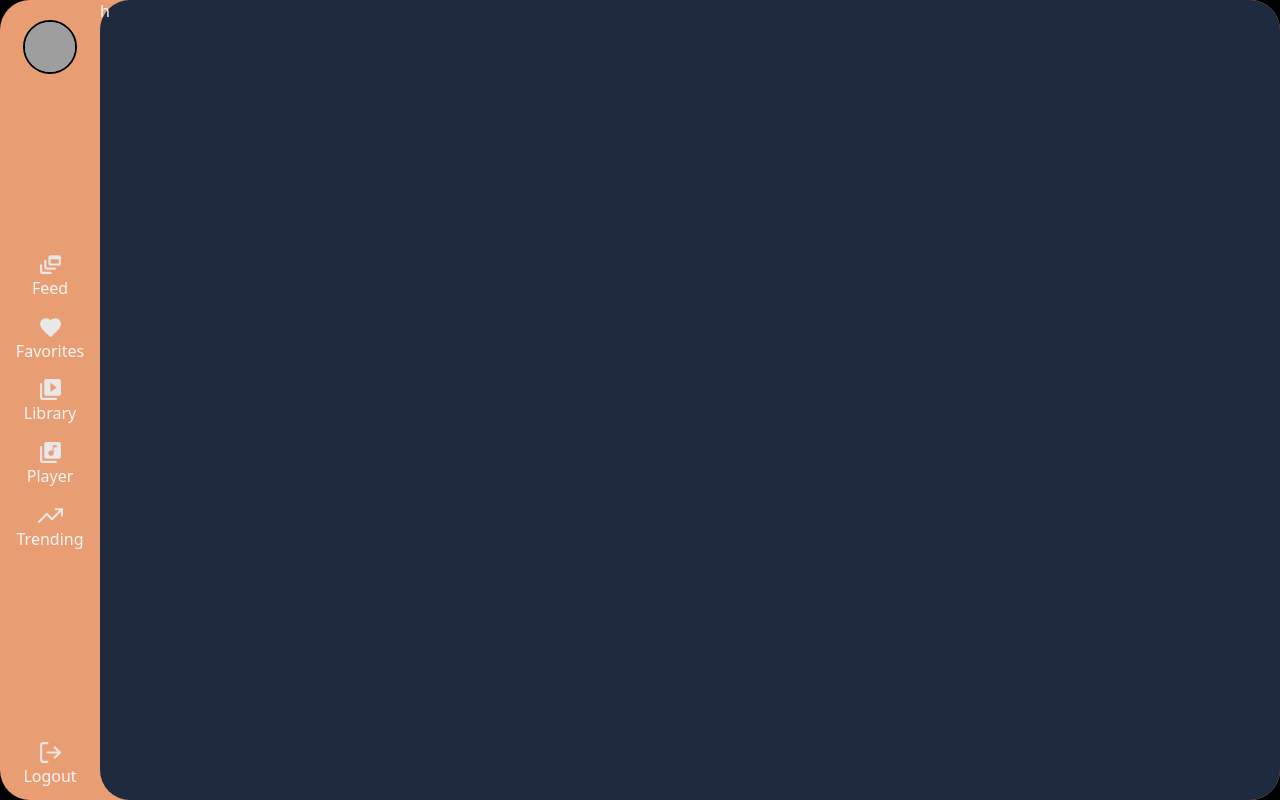
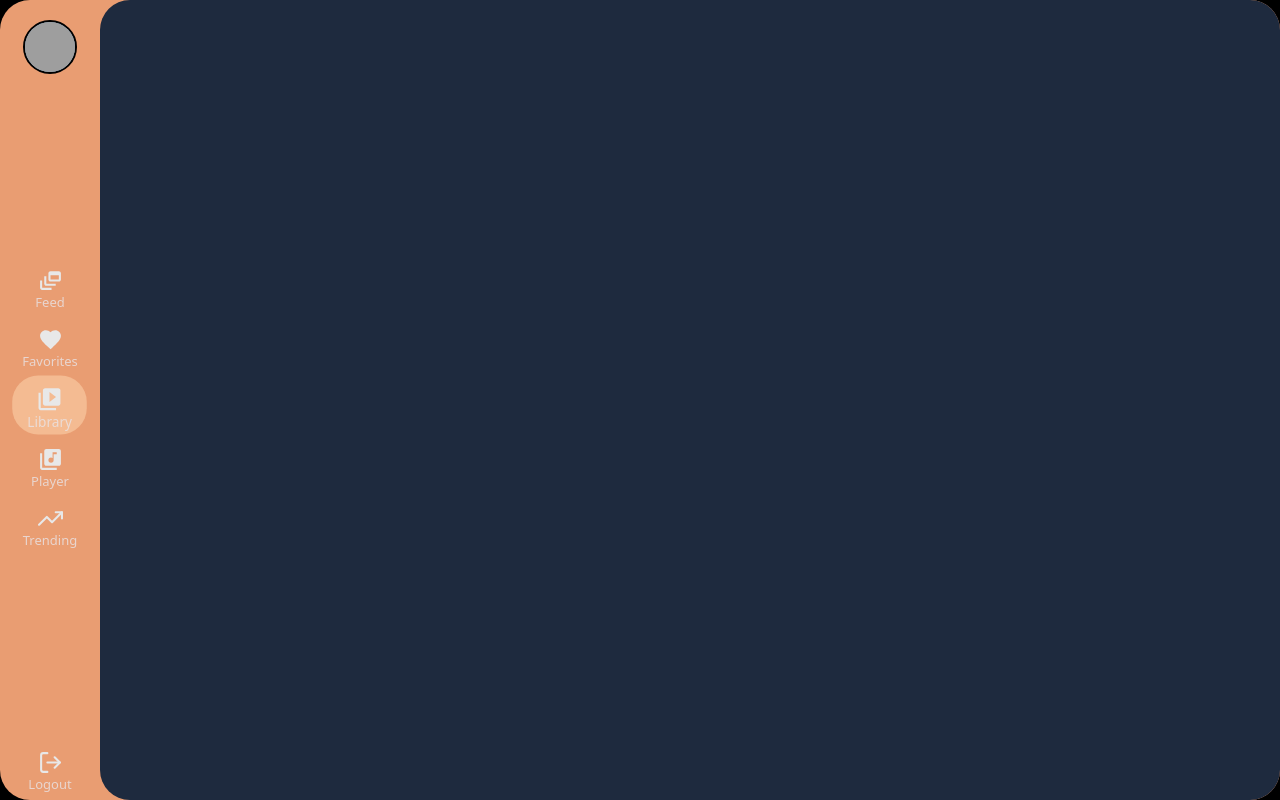
Before and after one commit to sachinsisondiya/music_app, a React (Vite) app: page / in a window 1280 px wide. Built offline with nearby package versions, Linux system fonts and the light colour scheme; grey boxes are pictures that could not be loaded.

Commit message:
completet css of sidebaebutton

```diff
--- a/src/component/Favorites.jsx
+++ b/src/component/Favorites.jsx
@@ -1,6 +1,6 @@
 const Favorites = () =>{
   return (
-    <div>fav</div>
+    <div className="screen-container"></div>
   )
 }
 export default Favorites;
--- a/src/component/Feed.jsx
+++ b/src/component/Feed.jsx
@@ -1,6 +1,6 @@
 const Feed = ()=>{
   return(
-    <h2>Feed</h2>
+    <div className="screen-container"></div>
   )
 }
 export default Feed;
--- a/src/component/Library.jsx
+++ b/src/component/Library.jsx
@@ -1,6 +1,6 @@
 const Library = ()=>{
   return (
-    <div className="screen-container">h</div>
+    <div className="screen-container"></div>
   )
 }
 export default Library;
--- a/src/component/Logout.jsx
+++ b/src/component/Logout.jsx
@@ -1,6 +1,6 @@
 const Logout =() =>{
   return (
-    <h5>Logout</h5>
+    <div className="screen-container"></div>
   )
 }
 export default Logout;
--- a/src/component/Player.jsx
+++ b/src/component/Player.jsx
@@ -1,6 +1,6 @@
 const Player = () =>{
   return(
-    <h3>Player</h3>
+    <div className="screen-container"></div>
   )
 }
 export default Player;
--- a/src/component/Trending.jsx
+++ b/src/component/Trending.jsx
@@ -1,6 +1,6 @@
 const Trending = () =>{
   return (
-    <h6>Trending</h6>
+    <div className="screen-container"></div>
   )
 }
 export default Trending;
--- a/src/screen/Sidebar.jsx
+++ b/src/screen/Sidebar.jsx
@@ -14,7 +14,7 @@ const Sidebar= ()=>{
       <div>
         <SidebarButton title="Feed" to="/feed" icon={<MdDynamicFeed />}/>
         <SidebarButton title="Favorites" to="/favorites" icon={<MdOutlineFavorite />}/>
-        <SidebarButton title="Library" to="/library" icon={<MdVideoLibrary />}/>
+        <SidebarButton title="Library" to="/" icon={<MdVideoLibrary />}/>
         <SidebarButton title="Player" to="/player" icon={<MdLibraryMusic />}/>
         <SidebarButton title="Trending" to="/trending" icon={<FiTrendingUp />
 }/>
--- a/src/screen/sidebarButton.css
+++ b/src/screen/sidebarButton.css
@@ -1,13 +1,33 @@
 .sidebutton{
+
  height: 50px;
-    width: 62px;
+    width: 65px;
     display: flex;
     flex-direction: column;
-    margin: 0.4em;
+    margin: 0.2em;
     place-items: center;
-    color: whitesmoke;
     padding: 0.2em;
+    border-radius: 25px;
+    text-decoration: none;
+     color: rgb(233, 227, 230,0.8);
+     transition: all 0.4s ease;
+     background-color:rgba(244, 187, 146, 0.0) ;
+
 }
-.link{
-  text-decoration: none;
+.title{
+  font-size: 13px;
+  font-weight: 400;
+
+
 }
+.sidebutton.active{
+  color: #ffffff;
+  background-color: rgba(244, 187, 146, 1);
+  transform: scale(1.05);
+
+}
+.sidebutton:hover{
+  background-color:rgba(244, 187, 146, 1);
+  color: #ffffff;
+
+}
--- a/src/screen/sidebarButton.jsx
+++ b/src/screen/sidebarButton.jsx
@@ -1,13 +1,20 @@
 import '../screen/sidebarButton.css';
-import { Link } from 'react-router-dom';
+import { Link, useLocation } from 'react-router-dom';
 import { IconContext } from 'react-icons';
-import { GrEbay } from 'react-icons/gr';
+
+
 const SidebarButton = ({title,to,icon})=>{
+  const location= useLocation();
+
+  const isActive = location.pathname == to;
+  const className= isActive ? "sidebutton active" :"sidebutton";
   return (
-    <Link to={to} className='link'>
+    <Link to={to} className={className}>
       <IconContext.Provider value={{size:"25px",color:"#E8E8E8"}}>
         <div className="sidebutton">
-      {icon} {title}
+      {icon}
+      <div className='title'>
+        {title}</div>
     </div>
 
       </IconContext.Provider>
```
